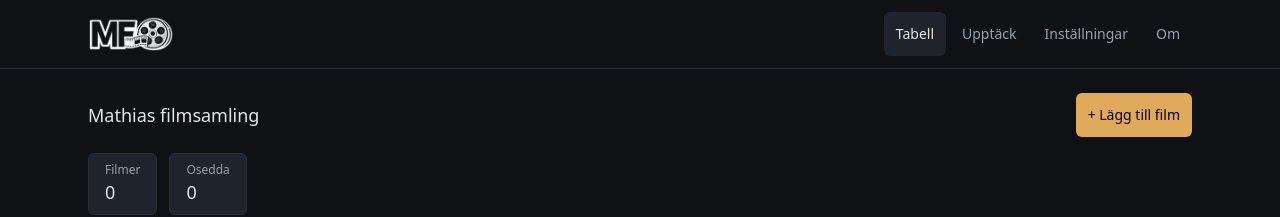
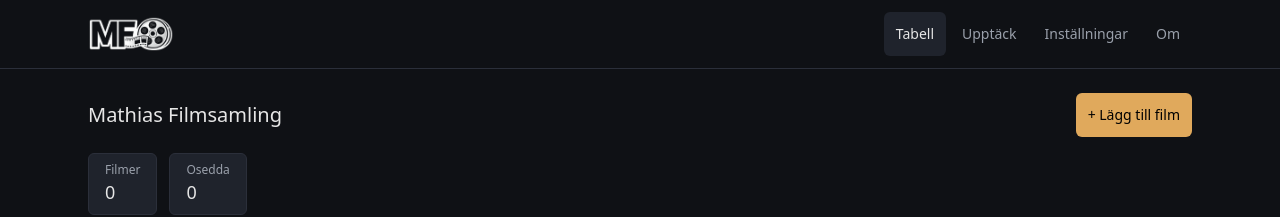
Before and after one commit to emorlin/PMDB, a React (Vite) app: page / in a window 1280 px wide. Shown: the top 217 px of the page. Built offline with nearby package versions, Linux system fonts and the light colour scheme; no server answers; the database is empty.

Commit message:
Headings

```diff
--- a/src/components/AppLayout.tsx
+++ b/src/components/AppLayout.tsx
@@ -22,7 +22,7 @@ export default function AppLayout() {
           <Link to="/" className="flex items-center rounded-md focus-visible:outline-offset-4">
             <img
               src={theme === 'dark' ? '/logo-dark.png' : '/logo.png'}
-              alt="Mathias filmsamling"
+              alt="Mathias Filmsamling"
               className="h-9 w-auto"
             />
           </Link>
--- a/src/pages/AboutPage.tsx
+++ b/src/pages/AboutPage.tsx
@@ -26,7 +26,7 @@ const FEATURES = [
 export default function AboutPage() {
   return (
     <div className="max-w-lg">
-      <h1 className="text-lg font-medium mb-2">Om PMDB</h1>
+      <h1 className="text-xl font-medium mb-2">Om PMDB</h1>
       <p className="text-sm text-text-muted leading-relaxed mb-6">
         PMDB är en personlig katalog över min fysiska filmsamling – DVD och Blu-ray. Appen håller
         koll på var varje film står, vad jag själv tyckte om den och vad IMDb tycker. Poster,
--- a/src/pages/AdminPage.tsx
+++ b/src/pages/AdminPage.tsx
@@ -54,7 +54,7 @@ export default function AdminPage() {
 
   return (
     <div className="max-w-md">
-      <h1 className="text-lg font-medium mb-6">Inställningar</h1>
+      <h1 className="text-xl font-medium mb-6">Inställningar</h1>
 
       <section className="mb-8">
         <h2 className="text-sm font-medium text-text-muted mb-2">Tema</h2>
--- a/src/pages/DiscoverPage.tsx
+++ b/src/pages/DiscoverPage.tsx
@@ -66,6 +66,8 @@ export default function DiscoverPage() {
 
   return (
     <div>
+      <h1 className="text-xl font-medium mb-4">Upptäck Filmer</h1>
+
       <div className="flex items-center justify-between mb-4 flex-wrap gap-2">
         <label className="flex items-center gap-2 text-sm min-h-11">
           <input
--- a/src/pages/MovieDetailPage.tsx
+++ b/src/pages/MovieDetailPage.tsx
@@ -127,7 +127,7 @@ export default function MovieDetailPage() {
           )}
         </div>
         <div className="flex-1 min-w-0">
-          <h1 className="text-xl font-medium">{movie.title}</h1>
+          <h1 className="text-2xl font-medium">{movie.title}</h1>
           <div className="text-sm text-text-muted mt-1 mb-3">
             {movie.year ?? '–'} · {formatRuntime(movie.runtime_minutes)}
             {tmdb && tmdb.genres.length > 0 && ' · ' + tmdb.genres.map((g) => g.name).join(', ')}
--- a/src/pages/MovieTablePage.tsx
+++ b/src/pages/MovieTablePage.tsx
@@ -58,7 +58,7 @@ export default function MovieTablePage() {
   return (
     <div>
       <div className="flex flex-wrap items-center justify-between gap-2 mb-4">
-        <h1 className="text-lg font-medium">Mathias filmsamling</h1>
+        <h1 className="text-xl font-medium">Mathias Filmsamling</h1>
         <button
           onClick={() => setShowAdd(true)}
           className="rounded-md bg-accent text-black px-3 py-2 min-h-11 text-sm font-medium"
```
